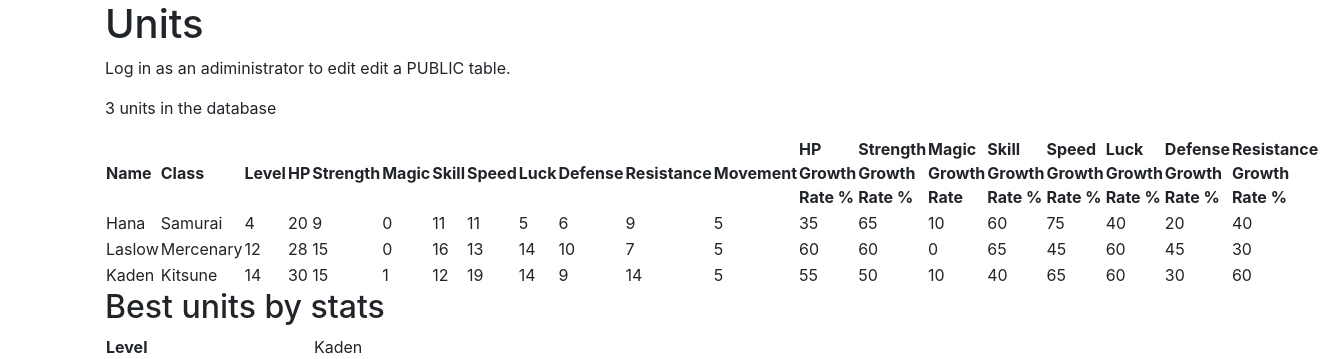
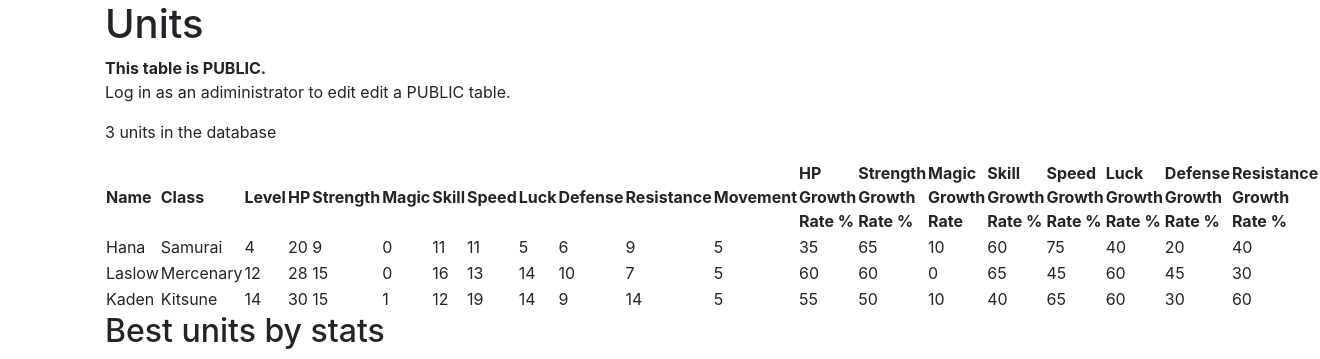
Before and after one commit to JustAGoldeneye/Fire-Emblem-Fates-Unit-Database, a Flask app: page /units in a window 1320 px wide. Shown: the part 56-415 px from the top of the page. Run offline with Flask 2, Linux system fonts and the light colour scheme; data comes from the database, SQL or seed files in the repository; some libraries are stand-ins or nearby versions.

Commit message:
Some late text fixes to the last commit

```diff
--- a/application/templates/units/list.html
+++ b/application/templates/units/list.html
@@ -5,13 +5,14 @@
     <h1>Units</h1>
   {% if current_user.is_authenticated %}
     {% if current_user.is_admin %}
-      <b>This table is PUBLIC. The edits made here will show up to everyone.</b>
+      <b>This table is PUBLIC. The edits made here will show up to everyone.&nbsp;</b>
       <a href="{{ url_for('units_form') }} ">Add a unit</a>
     {% else %}
       <b>This table is PUBLIC.</b>
       <p>You need adiministrator rights to edit a PUBLIC table.</p>
     {% endif %}
   {% else %}
+    <b>This table is PUBLIC.</b>
     <p>Log in as an adiministrator to edit edit a PUBLIC table.</p>
   {% endif %}
     {% if number_of_units is defined %}
```
